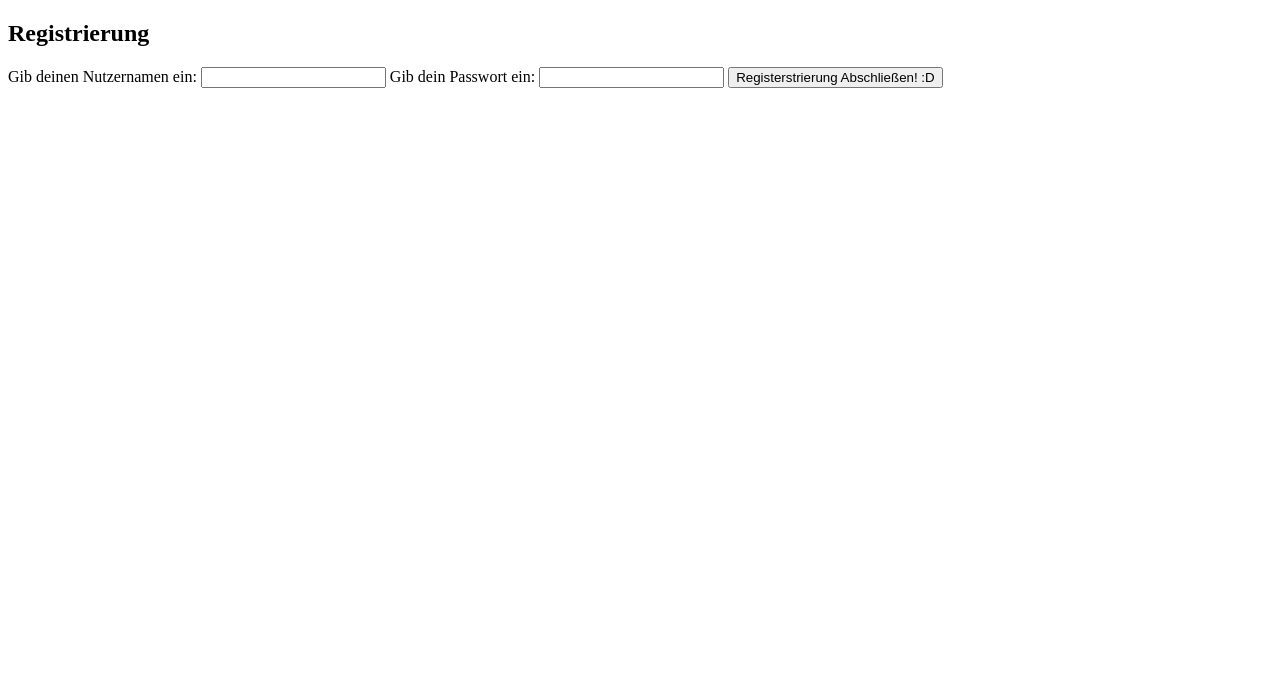
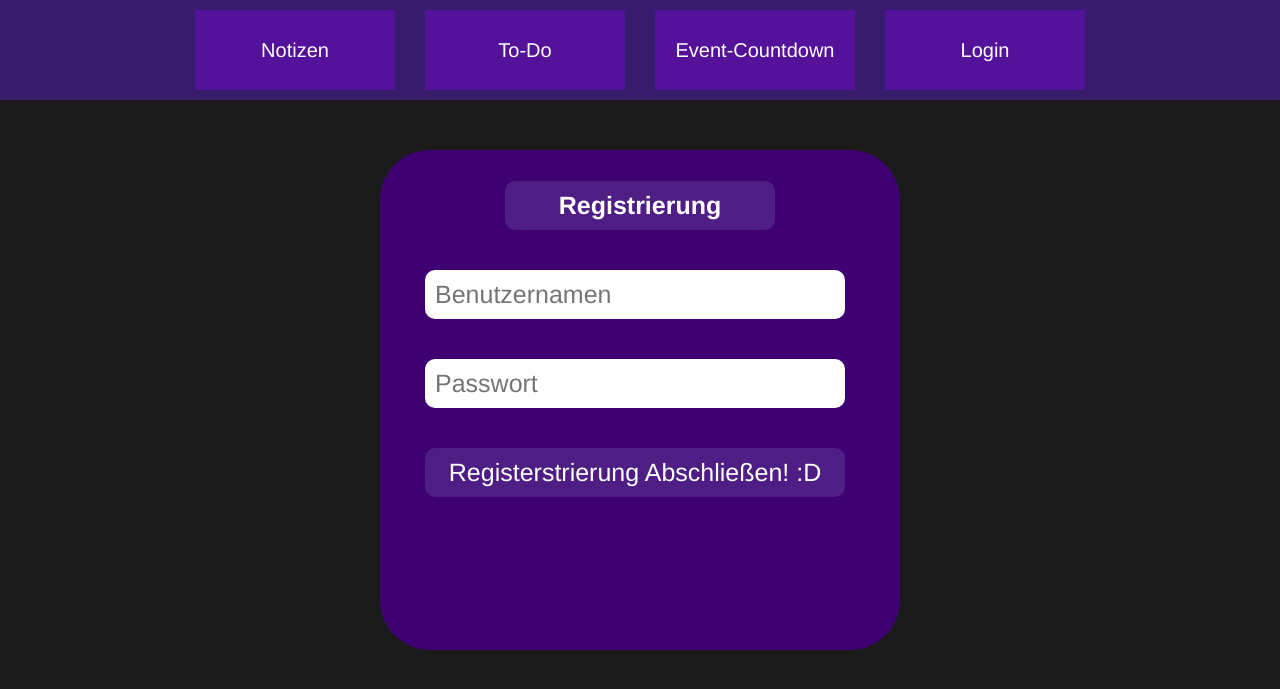
Before and after one commit to Timo348/Projektarbeit, a PHP site: page /user/register.php in a window 1280 px wide. Shown: the top 689 px of the page. Run offline with PHP 8.4, Linux system fonts and the light colour scheme.

Commit message:
Register css

```diff
--- /dev/null
+++ b/user/register.css
@@ -0,0 +1,60 @@
+* {
+    font-family: Helvetica;
+    font-size: 25px;
+    color: white;
+}
+
+body {
+    background-color: #1a1a1a;
+}
+
+.maincontainer {
+    width: 500px;
+    height: 480px;
+    background-color: #3f0072;
+    margin-left: auto;
+    margin-right: auto;
+    margin-top: 50px;
+    border-radius: 50px;
+    padding: 10px;
+}
+
+input {
+    margin-left: 35px;
+    margin-top: 20px;
+    margin-bottom: 20px;
+    width: 400px;
+    border-radius: 10px;
+    border-style: none;
+    padding: 10px;
+    color: black;
+}
+
+h2 {
+    padding: 10px;
+    text-align: center;
+    border-style: none;
+    border-radius: 10px;
+    background-color: #4E1E84;
+    width: 250px;
+    margin-left: auto;
+    margin-right: auto;
+    margin-bottom: 20px;
+}
+
+button {
+    padding: 10px;
+    background-color: #4E1E84;
+    border-radius: 10px;
+    border-style: none;
+    margin-top: 20px;
+    margin-bottom: 40px;
+    margin-left: 35px;
+    width: 420px;
+}
+
+p , a {
+    margin-left: 35px;
+    margin-top: 0px;
+    margin-bottom: 0px;
+}
--- a/user/register.php
+++ b/user/register.php
@@ -4,46 +4,54 @@
     <meta charset="UTF-8">
     <meta name="viewport" content="width=device-width, initial-scale=1.0">
     <title>Register</title>
+    <link rel="stylesheet" href="register.css">
+    <link rel="stylesheet" href="../nav.css">
 </head>
 <body>
+<nav>
+    <a href="../notes/notizen.php">Notizen</a>
+    <a href="../todo/todo.php">To-Do</a>
+    <a href="../event/event.php">Event-Countdown</a>
+    <a href="../user/login.php">Login</a>
+</nav>
+<div class="maincontainer">
 <form action="" method="POST">
         <h2>Registrierung</h2>
-        <label for="username">Gib deinen Nutzernamen ein:</label>
-        <input id="usrnm" name="usrnm" type="text" required>
+        <input id="usrnm" name="usrnm" type="text" placeholder="Benutzernamen" required>
 
-        <label for="passwd">Gib dein Passwort ein:</label>
-        <input id="passwd" name="passwd" type="password" required>
+        <input id="passwd" name="passwd" type="password" placeholder="Passwort" required>
 
         <button type="submit">Registerstrierung Abschließen! :D</button>
 </form>
 <?php
 ini_set('display_errors', '1');
 
-// Verbindung zur SQLite-Datenbank herstellen
+
     $db = new PDO('sqlite:C:\xampp\htdocs\Projektarbeit\database\projektdatenbank.db');
     $db->setAttribute(PDO::ATTR_ERRMODE, PDO::ERRMODE_EXCEPTION);
 
-if ($_SERVER['REQUEST_METHOD'] === 'POST') {
+if ($_SERVER['REQUEST_METHOD'] === 'POST')  {
     $username = trim($_REQUEST['usrnm']);
     $password = trim($_REQUEST['passwd']);
 
-    try{
-        // Benutzer in der Datenbank hinzufügen
+    try {
         $statement = $db->prepare("INSERT INTO account (username, password) VALUES (:username, :password)");
         $statement->bindParam(':username', $username);
         $statement->bindParam(':password', $password);
         $statement->execute();
 
         echo "Registrierung war erfolgreich! Sie können sich jetzt anmelden.";
-    } catch(PDOException $e){
-        // Fehler behandeln, z.B. wenn der Benutzername schon existiert
-        if ($e->getCode()=='23000'){
+    } catch(PDOException $e)    {
+        // Fehler behandeln, z.B. wenn der Benutztername schon existiert
+        if ($e->getCode()=='23000') {
             echo "Benutzername ist bereits registriert.";
-        } else{
+        }
+        else    {
             echo "Ein Fehler ist aufgetreten :/". $e->getMessage();
         }
     }
 }
 ?>
+</div>
 </body>
 </html>
```
Also changed, not shown: (no_code)/temp.md (added, +8 -0 lines), database/projektdatenbank.db, 1 other file.
